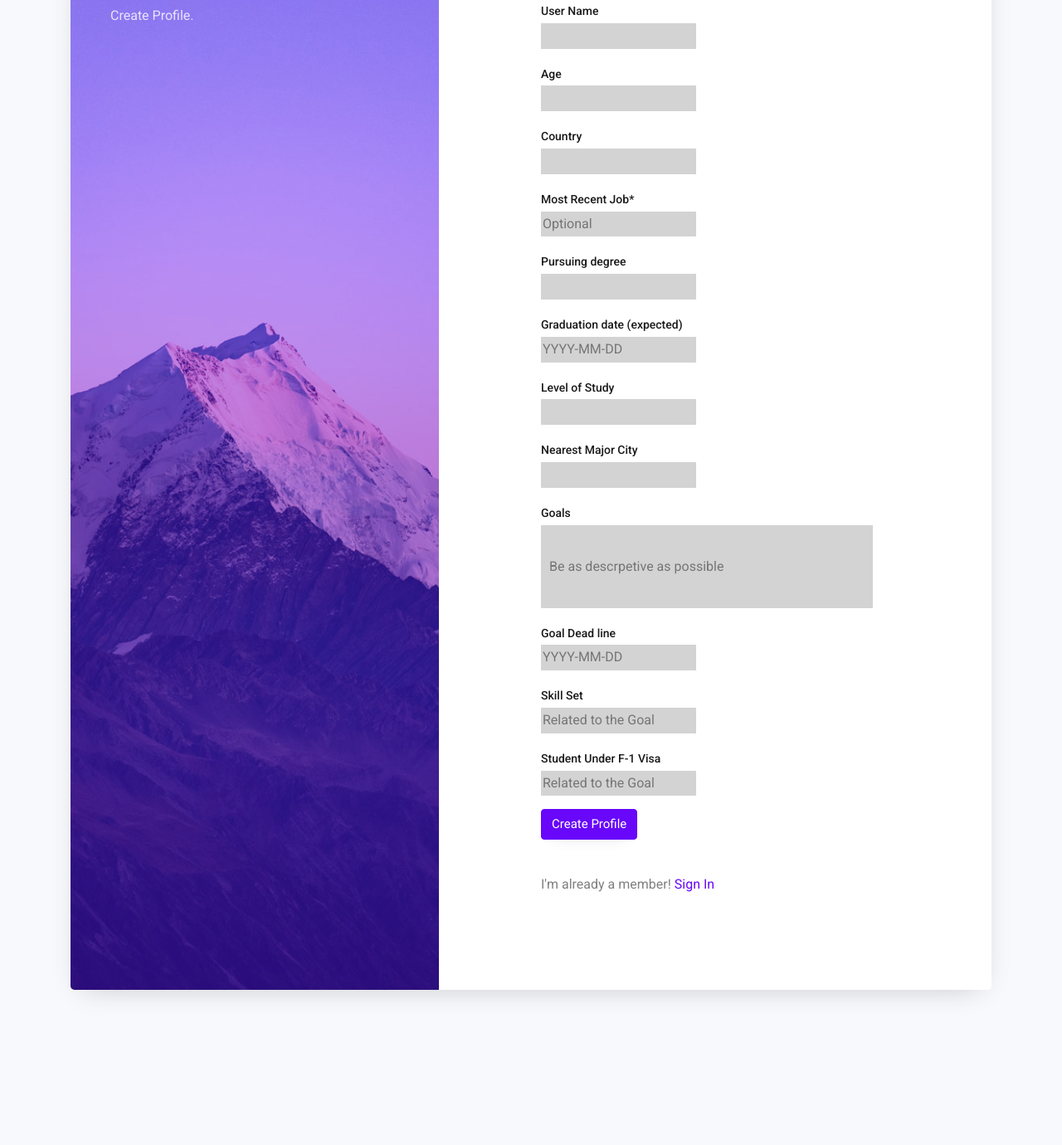
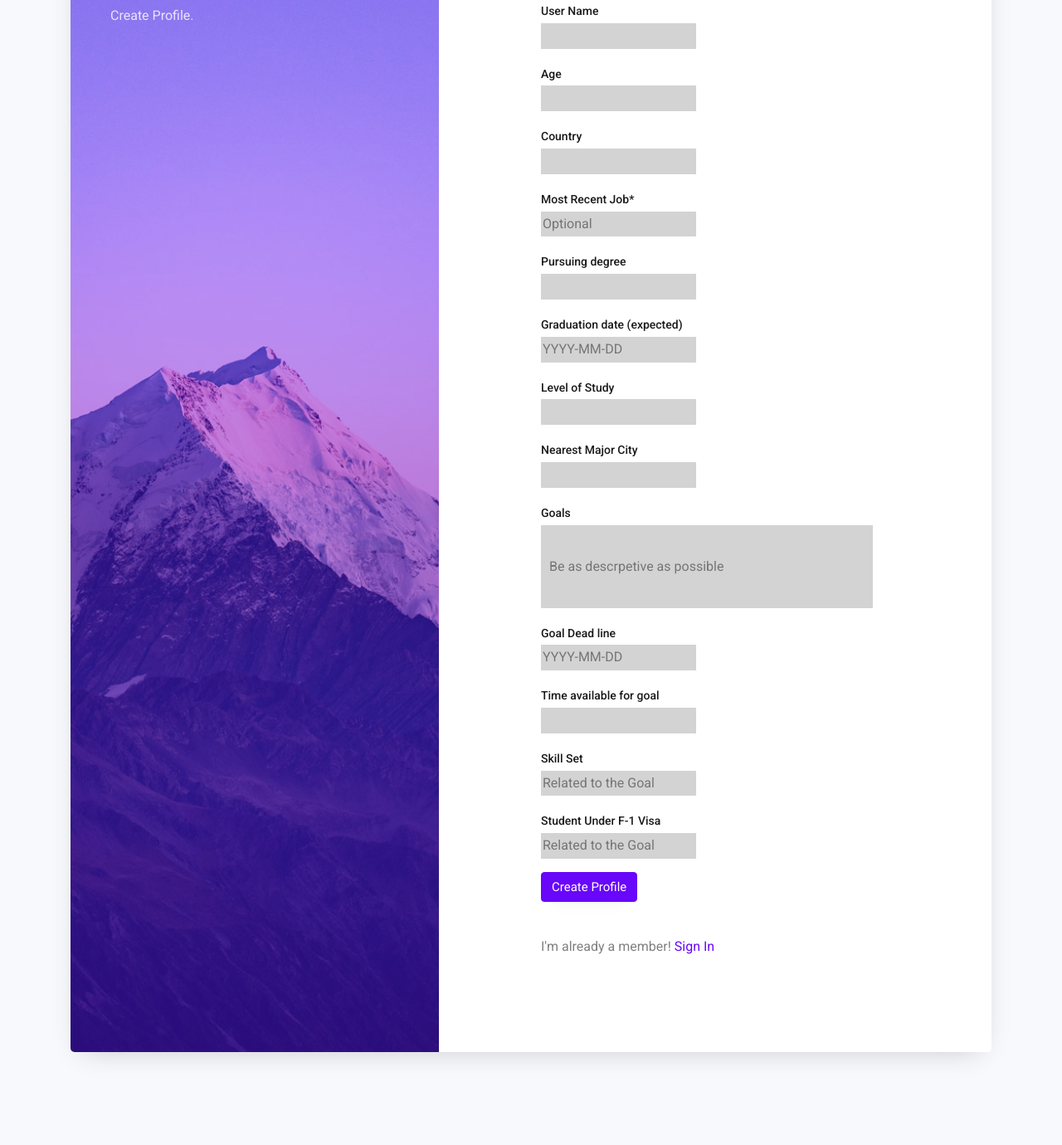
Before and after one commit to Miguel-202/PathMate, a Django app: page /accounts/profile-creation/ in a window 1280 px wide. Shown: the part 209-1589 px from the top of the page at 83% size. Before the commit the page ends 1411 px from the top, so only its background shows below. Run offline with Django 3.2, Linux system fonts and the light colour scheme; some libraries are stand-ins or nearby versions.

Commit message:
Added User Availability to data base
-I implemented the field where the user is going to be able to set specific hours in a day for completing the task

```diff
--- a/accounts/models/databaseuser.py
+++ b/accounts/models/databaseuser.py
@@ -31,6 +31,8 @@ class UserProfileTable(models.Model):
 
     Needs_Visa_Sponsorship = models.CharField(max_length=300)
 
+    User_Availabilty = models.CharField(max_length=100)
+
 
 
 
--- a/accounts/views/userdata.py
+++ b/accounts/views/userdata.py
@@ -17,6 +17,7 @@ def userdata(request):
           goal_deadline = request.POST.get("Goal_Deadline")
           skill_set = request.POST.get("Skill_Set")
           needs_visa_sponsorship = request.POST.get("Needs_Visa_Sponsorship")
+          user_availabilty = request.POST.get("User_Availabilty")
 
           UserProfileTable.objects.create(User_Major=user_major,
                                           User_Name=user_name,
@@ -29,7 +30,8 @@ def userdata(request):
                                           Goals=goals,
                                           Goal_Deadline=goal_deadline,
                                           Skill_Set=skill_set,
-                                          Needs_Visa_Sponsorship=needs_visa_sponsorship
+                                          Needs_Visa_Sponsorship=needs_visa_sponsorship,
+                                          User_Availabilty=user_availabilty
                                           )
           return redirect("/accounts/signup")
         return render(request, "accounts/profile-creation.html")
--- a/templates/accounts/profile-creation.html
+++ b/templates/accounts/profile-creation.html
@@ -137,6 +137,18 @@
                                                     </div>
                                                 </div>
 
+
+                                                <!--User Time Availabilty-->
+                                                <div class="col-md-12">
+                                                    <div class="form-group">
+                                                    <label >Time available for goal</label>
+                                                    <div class="form-group">
+                                                        <input type="text"  style="border: none; background-color:lightgrey;" name="User_Availabilty">
+                                                    </div>
+                                                    </div>
+                                                </div>
+
+
                                                 <!--Skill Sete-->
                                                 <div class="col-md-12">
                                                     <div class="form-group">
```
Also changed, not shown: accounts/migrations/0005_userprofiletable_user_availabilty.py (added).
